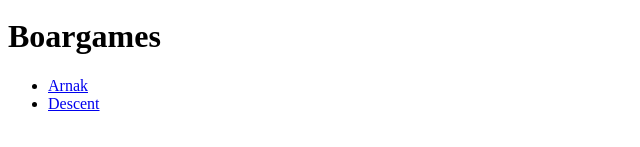
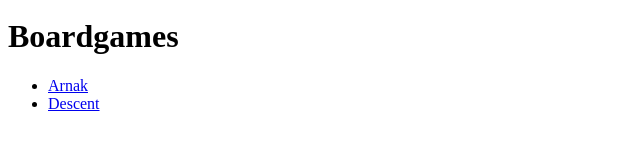
Before and after one commit to TheRoot89/odin-boardgames, a plain HTML site: page index.html in a window 1280 px wide. Shown: the part 227-374 px from the top of the page, 0-640 px from the left. Drawn offline with Linux system fonts and the light colour scheme.

Commit message:
Add link to site and correct typo.

```diff
--- a/index.html
+++ b/index.html
@@ -20,7 +20,7 @@
     <li>Wettläufer</li>
   </ul>
 
-  <h1>Boargames</h1>
+  <h1>Boardgames</h1>
   <ul>
     <li><a href="./boardgames/arnak.html">Arnak</a></li>
     <li><a href="./boardgames/descent.html">Descent</a></li>
```
Also changed, not shown: 1 other file.
